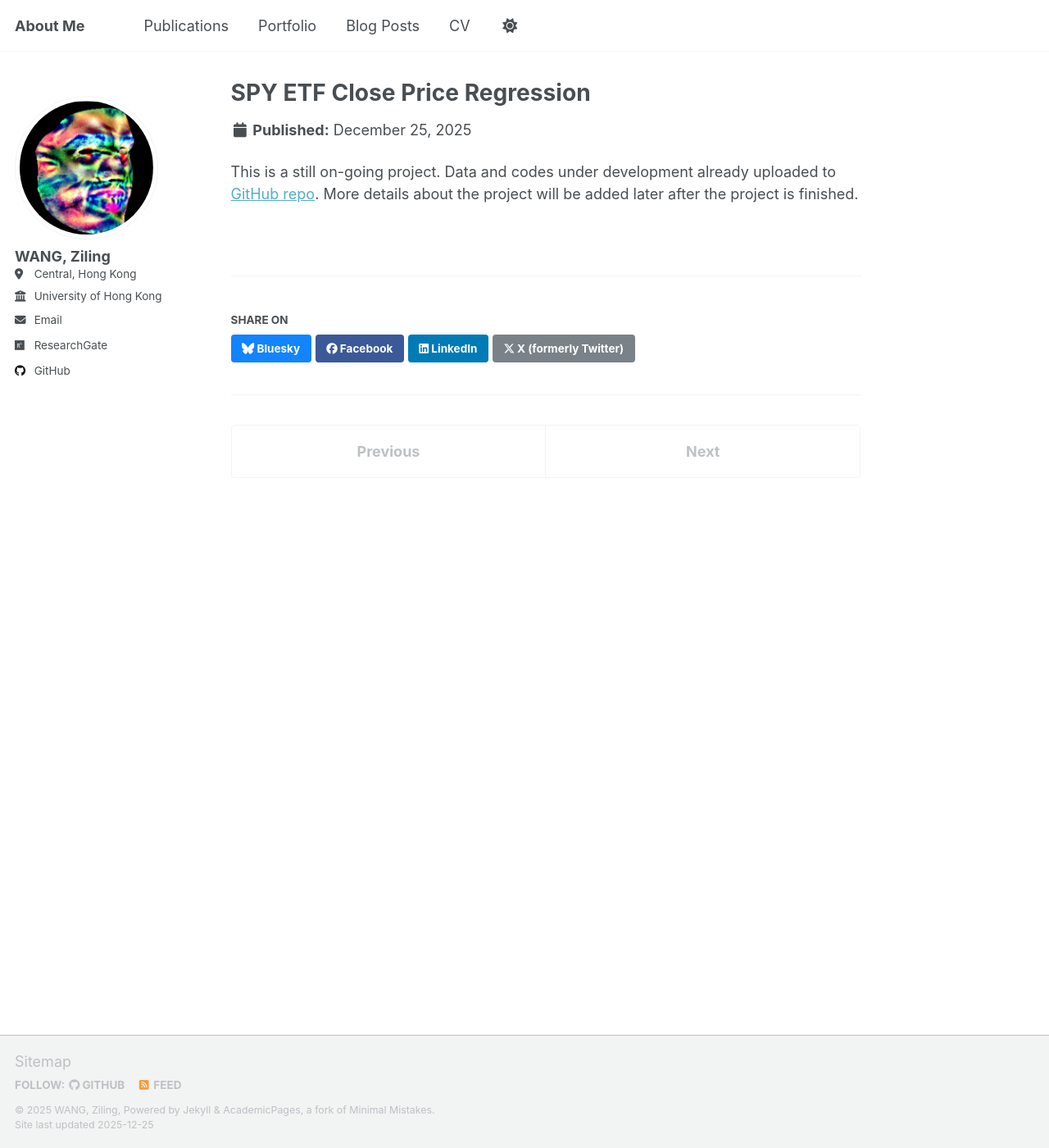
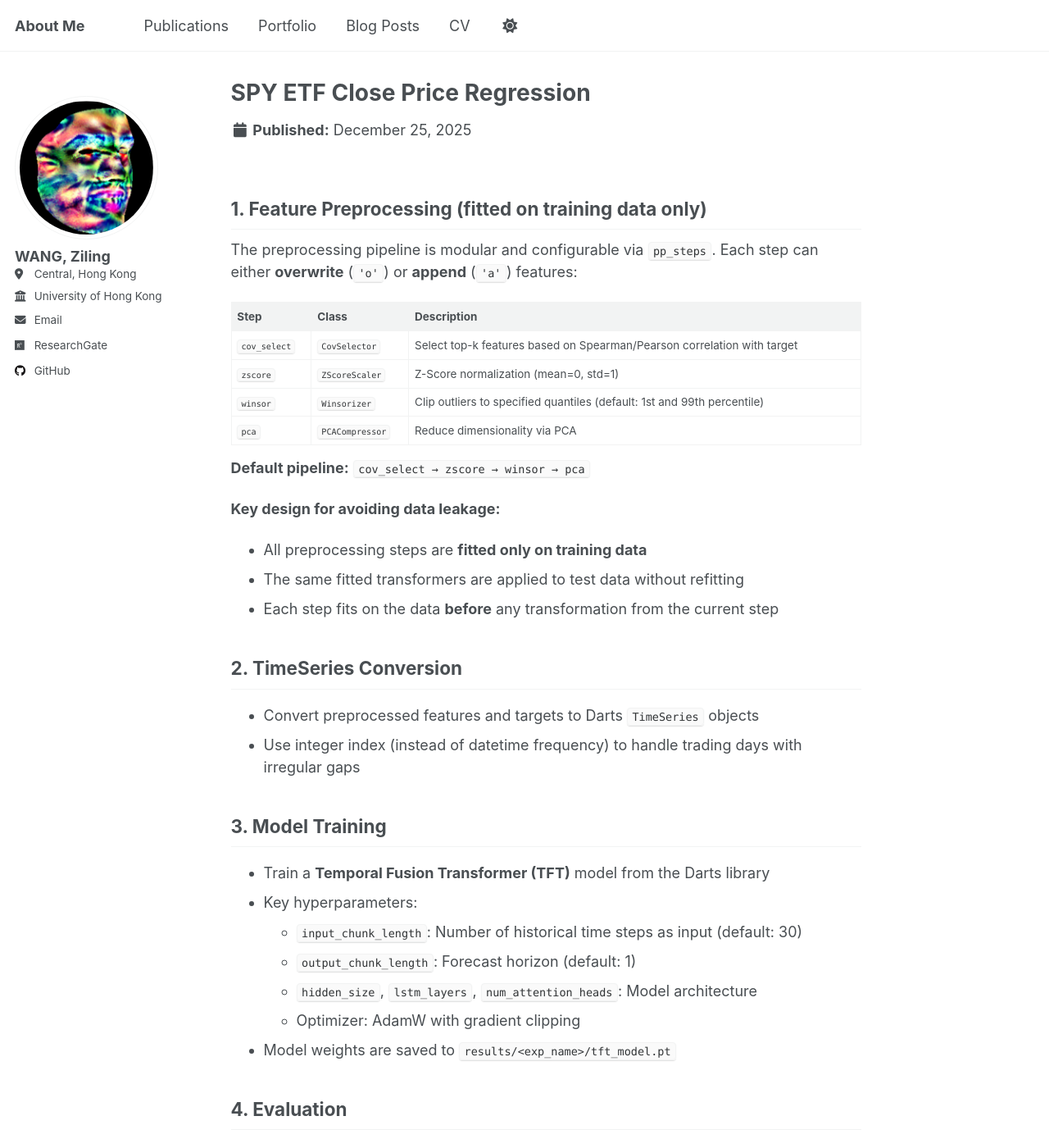
Before and after one commit to Michael-wzl/Michael-wzl.github.io, a Jekyll site: the page built from _portfolio/portfolio-3.md, in a window 1280 px wide and 1400 px high. Shown: the whole window at 82% size. Built offline with Jekyll 4.4.1, drawn with Linux system fonts in a browser that asks for light colours; a script that is not in the unit is left out; some of the changed text lies outside the part shown.

Commit message:
added FITE3010GP to portfolio

```diff
--- a/_portfolio/portfolio-3.md
+++ b/_portfolio/portfolio-3.md
@@ -1,7 +1,66 @@
 ---
 title: "SPY ETF Close Price Regression"
-excerpt: "Group project for FITE3010. We built an ensemble consisting of XGBoost, LightGBM, and TFT (Temporal Fusion Transformer) to predict the close price (log return) of SPY ETF using multiple features including macroeconomic indicators, calendar events, news sentiment, and other technical indicators."
+excerpt: "Group project for FITE3010. We tried out 9 models including: ARIMA-GARCH Hybrid Model, BNN, Multi-asset Attention Model, RF, MLP, SVR, HMM, TFT, and XGBoost. I am responsible for the TFT part and made it public [on GitHub](https://github.com/Michael-wzl/SPY_Regrssion). It reached a test MSE of 89.19."
 collection: portfolio
 ---
 
-This is a still on-going project. Data and codes under development already uploaded to [GitHub repo](https://github.com/Michael-wzl/SPY_Regrssion). More details about the project will be added later after the project is finished.
+## 1. Feature Preprocessing (fitted on training data only)
+
+The preprocessing pipeline is modular and configurable via `pp_steps`. Each step can either **overwrite** (`'o'`) or **append** (`'a'`) features:
+
+| Step | Class | Description |
+|------|-------|-------------|
+| `cov_select` | `CovSelector` | Select top-k features based on Spearman/Pearson correlation with target |
+| `zscore` | `ZScoreScaler` | Z-Score normalization (mean=0, std=1) |
+| `winsor` | `Winsorizer` | Clip outliers to specified quantiles (default: 1st and 99th percentile) |
+| `pca` | `PCACompressor` | Reduce dimensionality via PCA |
+
+**Default pipeline:** `cov_select → zscore → winsor → pca`
+
+**Key design for avoiding data leakage:**
+
+- All preprocessing steps are **fitted only on training data**
+- The same fitted transformers are applied to test data without refitting
+- Each step fits on the data **before** any transformation from the current step
+
+## 2. TimeSeries Conversion
+
+- Convert preprocessed features and targets to Darts `TimeSeries` objects
+- Use integer index (instead of datetime frequency) to handle trading days with irregular gaps
+
+## 3. Model Training
+
+- Train a **Temporal Fusion Transformer (TFT)** model from the Darts library
+- Key hyperparameters:
+  - `input_chunk_length`: Number of historical time steps as input (default: 30)
+  - `output_chunk_length`: Forecast horizon (default: 1)
+  - `hidden_size`, `lstm_layers`, `num_attention_heads`: Model architecture
+  - Optimizer: AdamW with gradient clipping
+- Model weights are saved to `results/<exp_name>/tft_model.pt`
+
+## 4. Evaluation
+
+- Use `historical_forecasts` to generate rolling 1-step-ahead predictions on both train and test sets
+- Convert predicted log returns back to price space using `from_logret()`
+- Calculate MSE/RMSE in price space
+- Save results:
+  - `metrics.json`: Train/Test MSE and RMSE
+  - `predictions.csv`: Date, ground truth, prediction, and split label
+  - `predictions_plot.png`: Visualization of predictions vs ground truth
+
+## 5. Avoiding Future Data Leakage
+
+- **Preprocessing**: All scalers/selectors are fitted only on training data
+- **Target transformation**: Log returns are computed on the full dataset before splitting, ensuring proper continuity
+- **Evaluation**: `historical_forecasts` with `retrain=False` ensures no future information is used during prediction
+- **NaN handling**: Only forward-fill (`ffill`) is used; backward-fill is avoided to prevent leaking future data
+
+## Pretrained Model Performance
+
+The baseline model is trained with the default configuration and achieves the following performance on the test set:
+
+- Training MSE: 29.103605906890895
+- Test MSE: 89.18892824798843
+
+The plot below visualizes the model's predictions against the ground truth prices on the test set:
+![Predictions vs Ground Truth]({{ "/images/portfolio/3/predictions_plot.png" | relative_url }})
```
Also changed, not shown: _portfolio/portfolio-2.md (+1 -1 lines), images/portfolio/2/portfolio-2-unidirectional_info_flow.png (renamed from _portfolio/imgs/unidirectional_info_flow.png), images/portfolio/3/predictions_plot.png (added).
